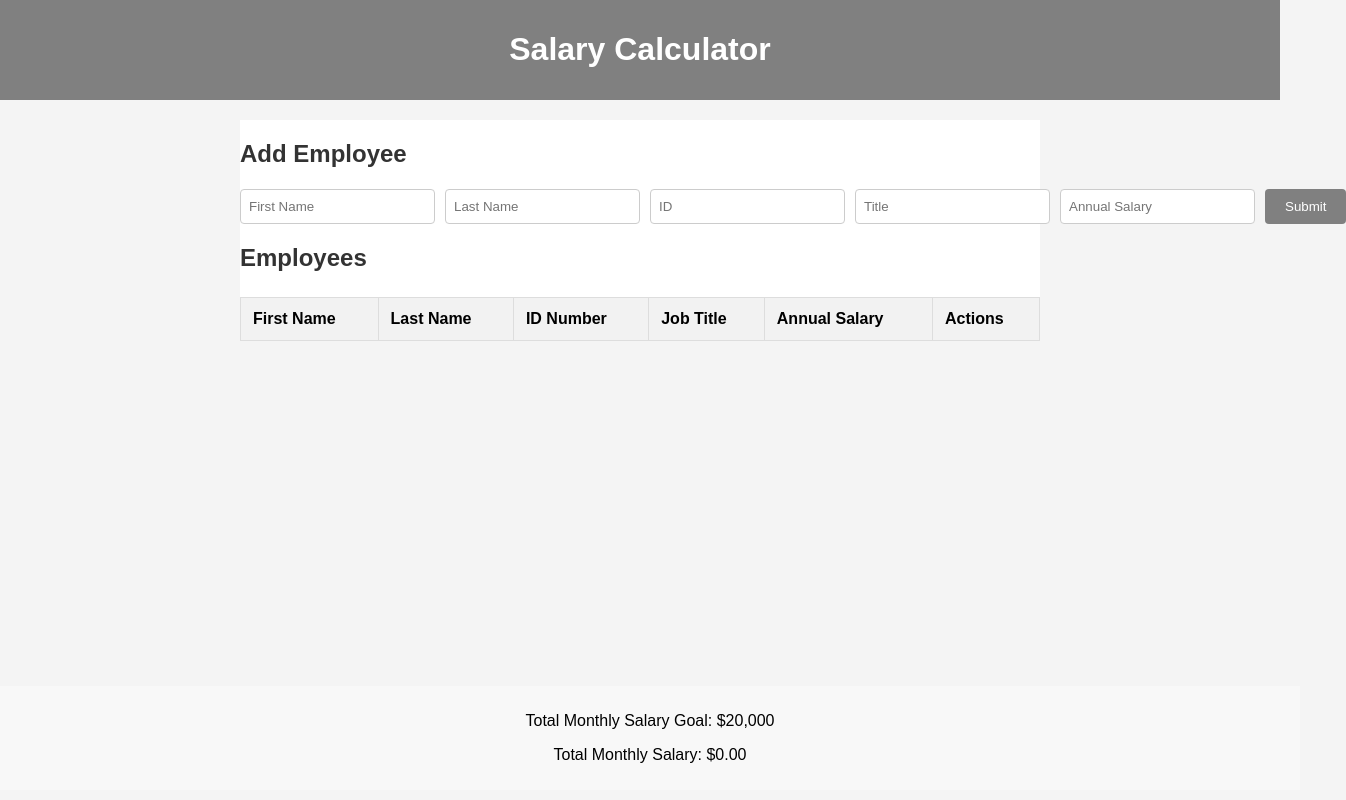
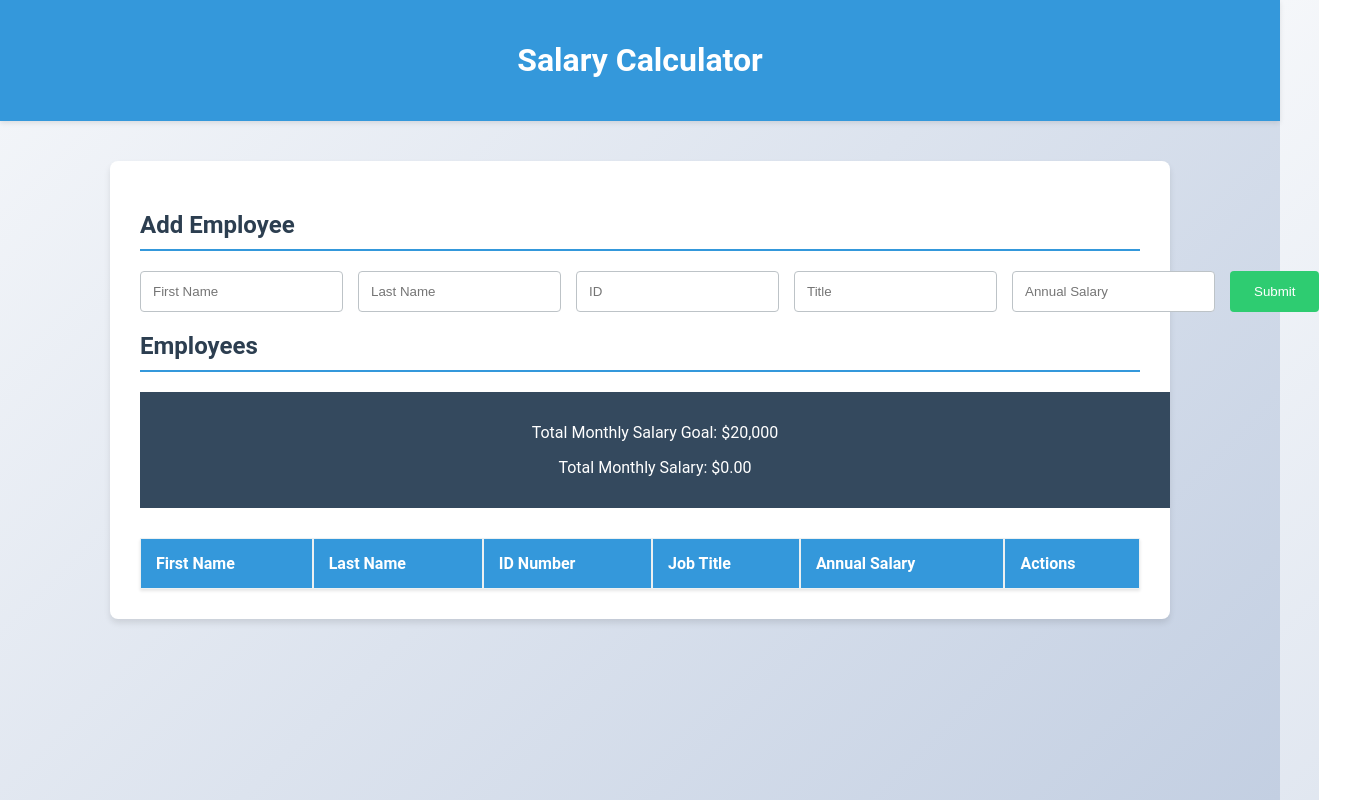
Before and after one commit to Isaac-Amano/weekend-salary-calculator, a website: page index.html in a window 1280 px wide. Shown: the whole page, 1346 px wide, since content can reach past the window. Drawn offline with Linux system fonts and the light colour scheme.

Commit message:
added reeadme file content, added CSS elemets and styled it to my liking

```diff
--- a/script.js
+++ b/script.js
@@ -94,5 +94,15 @@ function updateTotalMonthlyCost(updatedMonthlySalary) {
 
     totalCostElement.textContent = `$${totalMonthlySalary.toLocaleString(undefined, { minimumFractionDigits: 2, maximumFractionDigits: 2 })}`;
 
+    const budgetStatusElement = document.getElementById('budgetStatus');
+    if (totalMonthlySalary > 20000) {
+        document.querySelector('footer').classList.add('over-budget');
+        budgetStatusElement.textContent = "Over Budget!";
+        console.log("Over Budget");
+    } else {
+        document.querySelector('footer').classList.remove('over-budget');
+        budgetStatusElement.textContent = "meets budget goals";
+
+
     }
 }
--- a/style.css
+++ b/style.css
@@ -1,80 +1,98 @@
 body {
-    font-family: Arial, sans-serif;
-    background-color: #f4f4f4;
+    font-family: 'Roboto', Arial, sans-serif;
+    background: linear-gradient(135deg, #f5f7fa 0%, #c3cfe2 100%);
     margin: 0;
     padding: 0;
     display: flex;
     flex-direction: column;
-    align-items: center;
+    min-height: 100vh;
   }
 
   header {
-    background-color: grey;
+    background-color: #3498db;
     color: white;
-    padding: 10px 0;
+    padding: 20px 0;
     width: 100%;
     text-align: center;
-
+    box-shadow: 0 2px 5px rgba(0,0,0,0.1);
   }
 
   main {
-    width: 80%;
-    max-width: 800px;
+    width: 90%;
+    max-width: 1000px;
     background-color: white;
-    padding: 20p;
-    margin: 20px;
-
+    padding: 30px;
+    margin: 40px auto;
+    border-radius: 8px;
+    box-shadow: 0 4px 6px rgba(0,0,0,0.1);
   }
 
   h2 {
-    color: #333;
-    border-bottom: 2px grey;
-    padding-bottom: 5px;
-    margin-bottom: 15px;
+    color: #2c3e50;
+    border-bottom: 2px solid #3498db;
+    padding-bottom: 10px;
+    margin-bottom: 20px;
   }
 
   form p {
     display: flex;
-    gap:10px;
+    gap: 15px;
     flex-wrap: nowrap;
     justify-content: space-between;
+    margin-bottom: 15px;
   }
 
   input[type="text"],
   input[type="number"] {
     flex: 1;
-    padding: 8px;
-    border: 1px solid #ccc;
+    padding: 12px;
+    border: 1px solid #bdc3c7;
     border-radius: 4px;
+    transition: border-color 0.3s ease;
+  }
+
+  input[type="text"]:focus,
+  input[type="number"]:focus {
+    border-color: #3498db;
+    outline: none;
   }
 
   button[type="submit"] {
-    background-color: grey;
+    background-color: #2ecc71;
     color: white;
-    padding: 10px 20px;
+    padding: 12px 24px;
     border: none;
     border-radius: 4px;
-    cursor:default;
+    cursor: pointer;
+    transition: background-color 0.3s ease;
   }
 
   button[type="submit"]:hover {
-    background-color: #45a049;
+    background-color: #27ae60;
   }
 
   table {
     width: 100%;
-    border-collapse: collapse;
-    margin-top: 20px;
+    border-collapse: separate;
+    border-spacing: 0;
+    margin-top: 30px;
+    box-shadow: 0 2px 3px rgba(0,0,0,0.1);
   }
 
   th, td {
-    padding: 12px;
-    border: 1px solid #ddd;
+    padding: 15px;
+    border: 1px solid #ecf0f1;
     text-align: left;
   }
 
   th {
-    background-color: #f2f2f2;
+    background-color: #3498db;
+    color: white;
+    font-weight: bold;
+  }
+
+  tr:nth-child(even) {
+    background-color: #f9f9f9;
   }
 
   .deleteBtn {
@@ -82,29 +100,29 @@ body {
     color: white;
     border: none;
     border-radius: 4px;
-    padding: 5px 10px;
-
+    padding: 8px 12px;
+    cursor: pointer;
+    transition: background-color 0.3s ease;
   }
 
   .deleteBtn:hover {
-    background-color: grey;
+    background-color: linear-gradient#c0392b;
   }
 
   footer {
-    margin-bottom: 10px;
-     position: fixed;
-        left: 0;
-        bottom: 0;
-        width: 100%;
-        background-color: #f8f8f8;
-        padding: 10px;
-        text-align: center;
-      }
-
+    margin-top: auto;
+    background-color: #34495e;
+    color: white;
+    padding: 15px;
+    text-align: center;
+    width: 100%;
+  }
 
   .over-budget {
-    color: red;
+    color: #e74c3c;
     font-weight: bold;
-    box-shadow: 10px;
+    background-color: #fadbd8;
     padding: 5px 10px;
+    border-radius: 4px;
+    display: inline-block;
   }
```
Also changed, not shown: INSTRUCTIONS.md (deleted, +0 -78 lines), __tests__/script-test.js (+1 -13 lines), README.md, Screenshots/Application default page.png (added), Screenshots/Over-budget-screenshot.png (added), Screenshots/entering-employee-info.png (added), salary-calc-wireframe.png (deleted).
